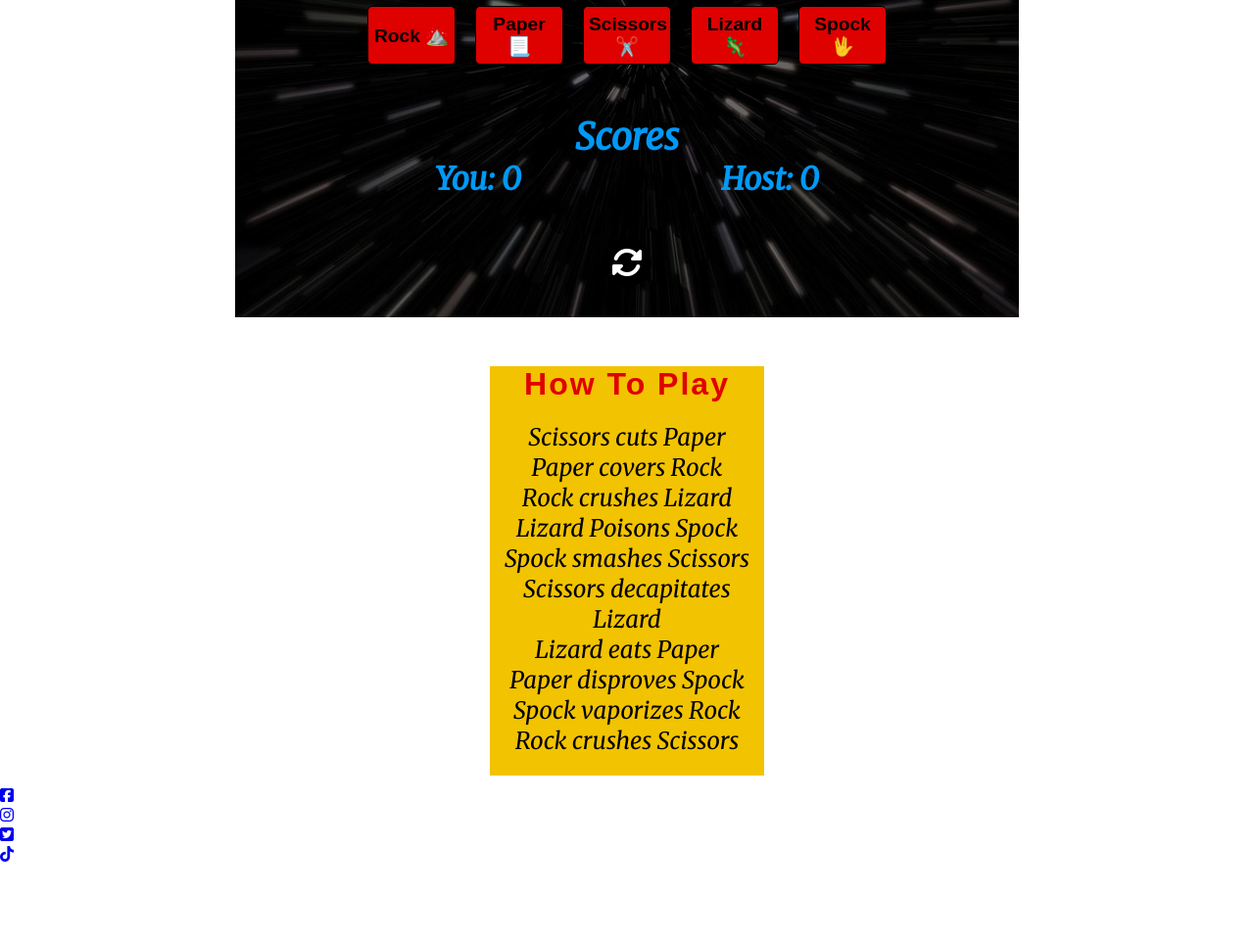
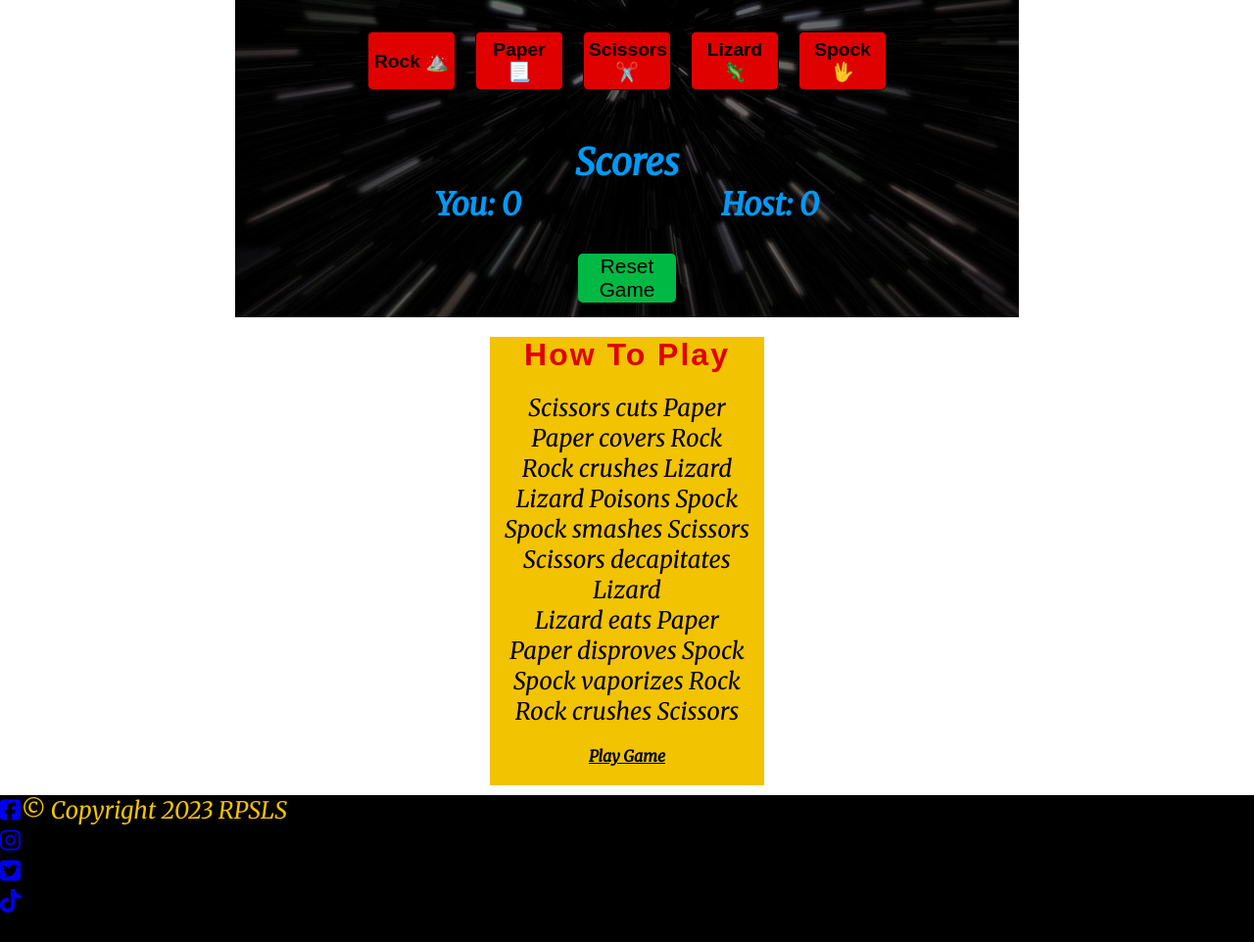
Before and after one commit to Josephine2244/PP2-Rock-Paper-Scissors-Lizard-Spock, a plain HTML site: page index.html in a window 1280 px wide. Shown: the part 483-1445 px from the top of the page at 98% size. Before the commit the page ends 1385 px from the top, so only its background shows below. Drawn offline with Linux system fonts and the light colour scheme; a web font is replaced by a local one.

Commit message:
Add style to rules, nav links and reset button

```diff
--- a/assets/css/style.css
+++ b/assets/css/style.css
@@ -36,6 +36,15 @@ h1 {
     background: #00000099;
 }
 
+.nav-bar a {
+    color: white;
+    font-size: 130%;
+}
+
+.nav-bar {
+    text-align: right;
+    padding: 20px;
+}
 
 .main-play {
     display: flex;
@@ -106,19 +115,21 @@ h1 {
 .reset {
     display: flex;
     justify-content: center;
-    margin-top: 40px;
+    margin-top: 30px;
+    margin-bottom: 20px;
 }
 
 .reset-button {
-    font-size: 200%;
-    background: black;
-    color: white;
+    font-size: 130%;
+    background: #00b844;
+    color: black;
     display: flex;
     justify-content: center;
     align-items: center;
-    width: 50px;
+    width: 100px;
     height: 50px;
-    border-radius: 50px;
+    padding: 5px;
+    border-radius: 5px;
 }
 
 /* How to play area */
@@ -128,6 +139,18 @@ h1 {
     margin: auto;
     width: 280px;
     margin-bottom: 10px;
+    margin-top: 20px;
+}
+
+.rules-nav {
+    padding-bottom: 20px;
+}
+
+.rules-nav a {
+    color: black;
+    text-align: center;
+    font-size: 100%;
+    font-weight: bold;
 }
 
 .rules h2 {
@@ -135,7 +158,7 @@ h1 {
     letter-spacing: 2px;
     color: #df0000;
     text-align: center;
-    margin-top: 50px;
+    margin-top: 20px;
     margin-bottom: 20px;
     font-size: 200%;
 }
@@ -151,6 +174,22 @@ h1 {
 }
 
 /* Footer */
+.footer {
+    width: 100%;
+    height: 150px;
+    display: flex;
+    background-color: black;
+}
+
+.socials {
+    color: #0099f6;
+    font-size: 150%;
+}
+
+.copyright {
+    color: #f2c300;
+    font-size: 150%;
+}
 
 /* Media Queries */
 /* For small screens (max width: 550px) e.g galaxy fold, iPhones, surface duo */
--- a/index.html
+++ b/index.html
@@ -15,10 +15,7 @@
     <section class="game-area">
       <div class="overlay">
         <nav class="nav-bar">
-          <ul>
-            <li><a href="index.html">Play Game</a></li>
-            <li><a href="#rules">How To Play</a></li>
-          </ul>
+            <a href="#rules">How To Play</a></li>
         </nav>
         <div class="main-play">
           <h2>You: <span id="player-choice"></span></h2>
@@ -52,9 +49,7 @@
             class="reset-button"
             id="reset"
             onclick="resetScore()"
-          >
-            <i class="fa-solid fa-rotate"></i>
-          </button>
+          >Reset Game</button>
         </div>
       </div>
     </section>
@@ -74,6 +69,9 @@
         <li>Spock vaporizes Rock</li>
         <li>Rock crushes Scissors</li>
       </ul>
+            <nav class="rules-nav">
+                <a href="index.html">Play Game</a>
+            </nav>
     </section>
     <footer class="footer">
       <ul class="socials">
```
